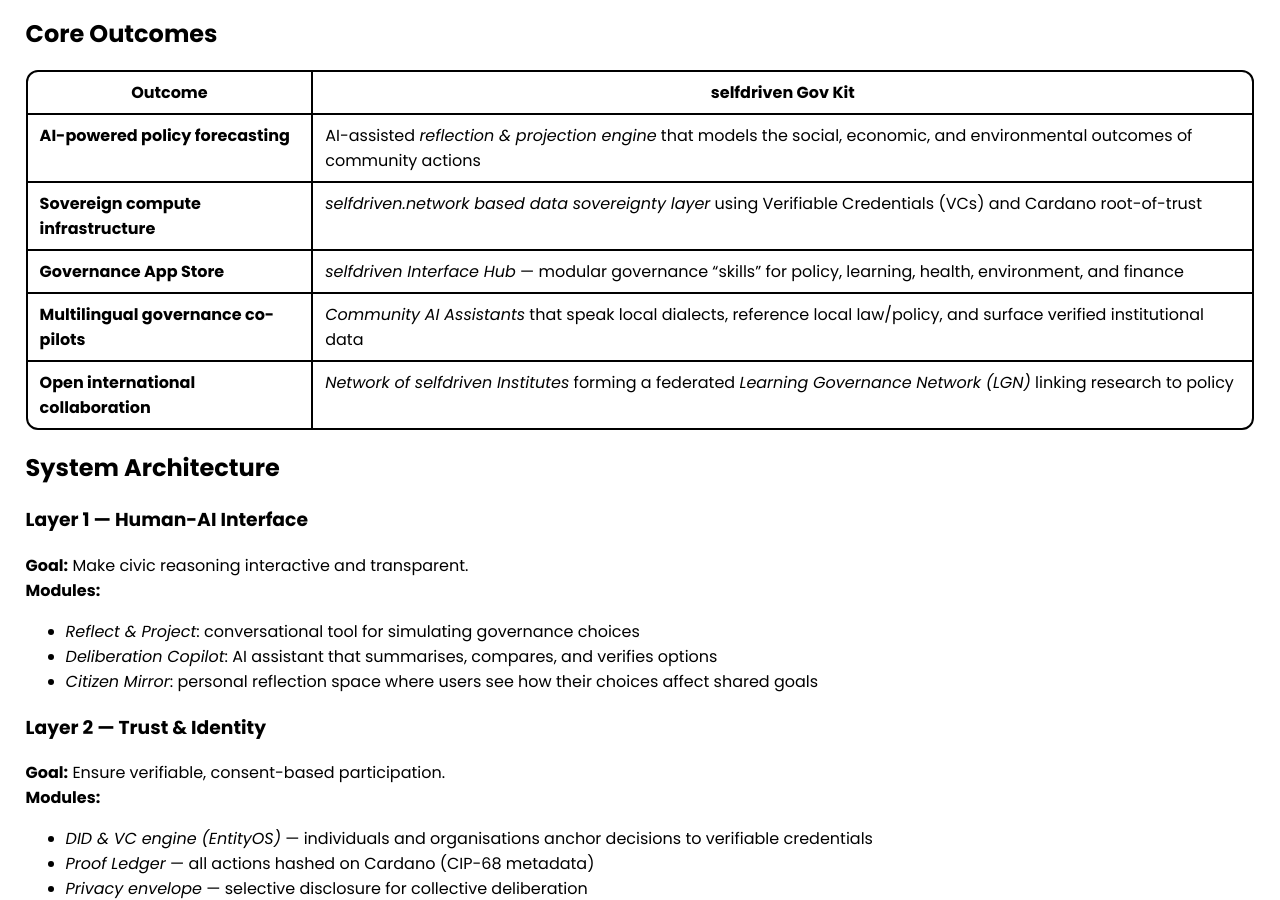
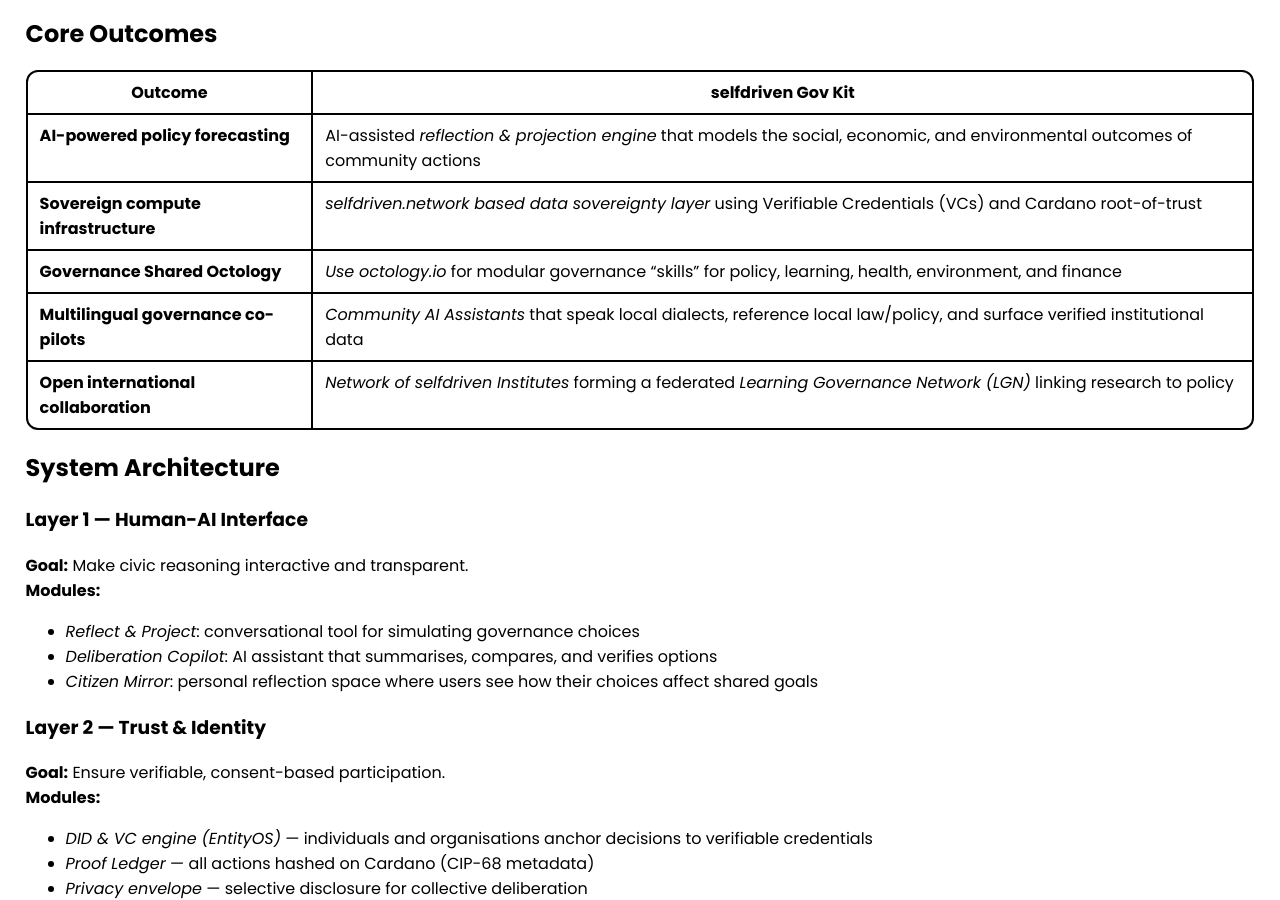
Before and after one commit to selfdriven-foundation/selfdriven-institute, a Jekyll site: the page built from docs/pages/research-areas-of-focus-sovereign-gov.md, in a window 1280 px wide and 900 px high, scrolled down 399 px. Built offline with Jekyll 4.4.1, drawn with Linux system fonts in a browser that asks for light colours.

Commit message:
Update research-areas-of-focus-sovereign-gov.md

```diff
--- a/docs/pages/research-areas-of-focus-sovereign-gov.md
+++ b/docs/pages/research-areas-of-focus-sovereign-gov.md
@@ -21,7 +21,7 @@
 |---------------|-------------------------------|
 | **AI-powered policy forecasting** | AI-assisted *reflection & projection engine* that models the social, economic, and environmental outcomes of community actions |
 | **Sovereign compute infrastructure** | *selfdriven.network based data sovereignty layer* using Verifiable Credentials (VCs) and Cardano root-of-trust |
-| **Governance App Store** | *selfdriven Interface Hub* — modular governance “skills” for policy, learning, health, environment, and finance |
+| **Governance Shared Octology** | *Use octology.io* for modular governance “skills” for policy, learning, health, environment, and finance |
 | **Multilingual governance co-pilots** | *Community AI Assistants* that speak local dialects, reference local law/policy, and surface verified institutional data |
 | **Open international collaboration** | *Network of selfdriven Institutes* forming a federated *Learning Governance Network (LGN)* linking research to policy |
 
```
